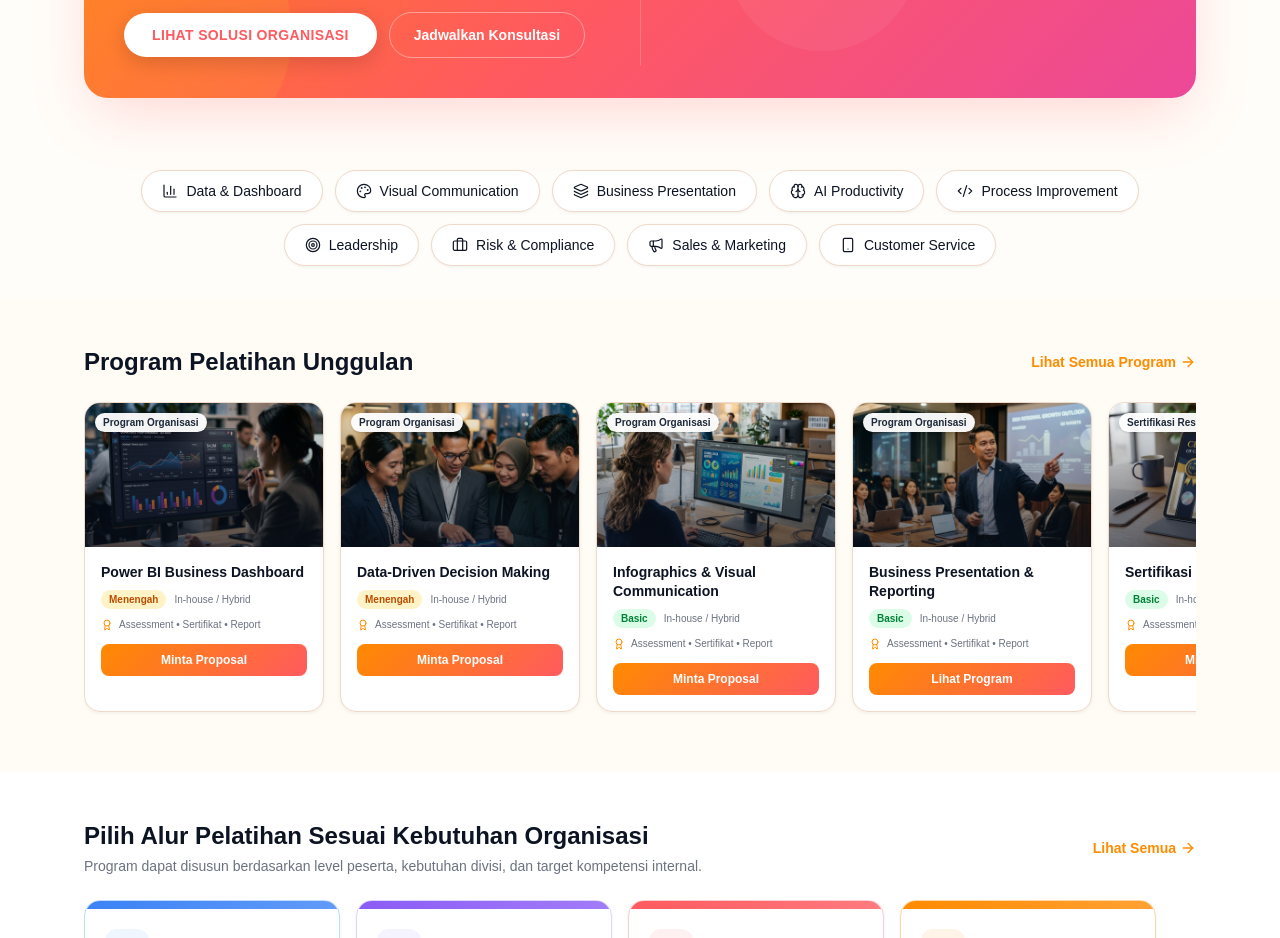
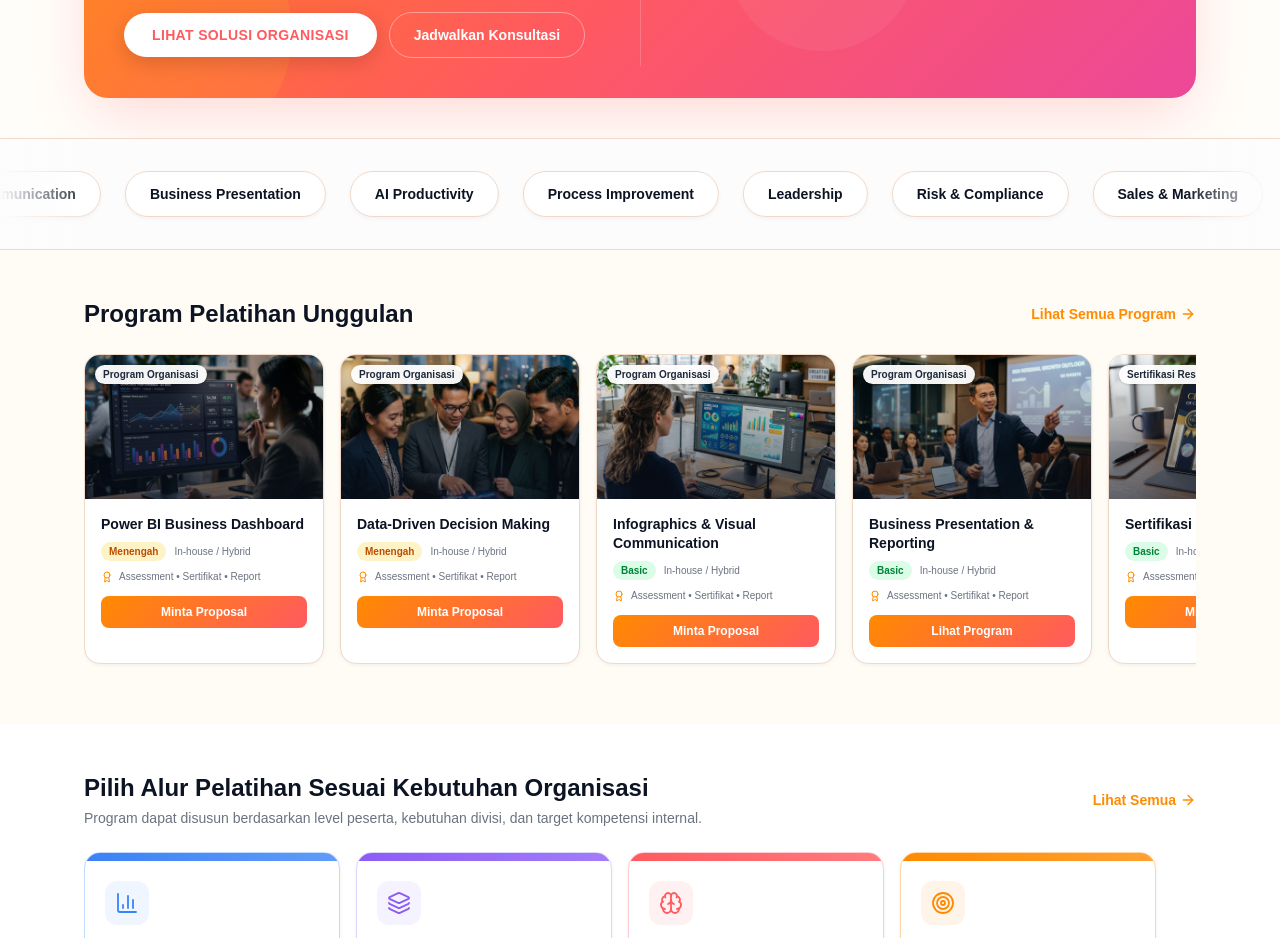
Before and after one commit to adysbgy/skillary-production, a Next.js app: page / in a window 1280 px wide. Shown: the part 1120-2058 px from the top of the page. Built offline with nearby package versions, Linux system fonts and the light colour scheme; no server answers.

Commit message:
feat: convert category chips to continuous running marquee

```diff
--- a/src/app/globals.css
+++ b/src/app/globals.css
@@ -248,6 +248,21 @@
   }
 }
 
+/* --- Marquee --- */
+
+@keyframes marquee {
+  0% { transform: translateX(0); }
+  100% { transform: translateX(-50%); }
+}
+
+.animate-marquee {
+  animation: marquee 40s linear infinite;
+}
+
+.animate-marquee:hover {
+  animation-play-state: paused;
+}
+
 /* --- Hide Scrollbar --- */
 
 .hide-scrollbar {
--- a/src/components/landing/CategoryPillsSection.tsx
+++ b/src/components/landing/CategoryPillsSection.tsx
@@ -1,89 +1,41 @@
 import React from 'react';
 import Link from 'next/link';
 
+const CATEGORIES = [
+  "Data & Dashboard",
+  "Visual Communication",
+  "Business Presentation",
+  "AI Productivity",
+  "Process Improvement",
+  "Leadership",
+  "Risk & Compliance",
+  "Sales & Marketing",
+  "Customer Service"
+];
+
 export const CategoryPillsSection = () => {
   return (
-    <section className="py-8 px-5 max-w-6xl mx-auto">
-<div className="flex flex-wrap gap-3 justify-center">
-<Link href="/program-catalog" className="group flex items-center gap-2 bg-white text-skillary-navy text-sm font-medium px-5 py-2.5 rounded-full shadow-card transition-all duration-200 hover:-translate-y-0.5" style={{'border': '1.5px solid rgb(240, 217, 200)', 'boxShadow': 'rgba(0, 0, 0, 0.06) 0px 1px 3px'}}>
-<svg aria-hidden="true" className="lucide lucide-chart-column w-4 h-4" fill="none" height="24" stroke="currentColor" strokeLinecap="round" strokeLinejoin="round" strokeWidth="1.8" viewBox="0 0 24 24" width="24" xmlns="http://www.w3.org/2000/svg">
-<path d="M3 3v16a2 2 0 0 0 2 2h16" />
-<path d="M18 17V9" />
-<path d="M13 17V5" />
-<path d="M8 17v-3" />
-</svg>
-       Data &amp; Dashboard
-      </Link>
-<Link href="/program-catalog" className="group flex items-center gap-2 bg-white text-skillary-navy text-sm font-medium px-5 py-2.5 rounded-full shadow-card transition-all duration-200 hover:-translate-y-0.5" style={{'border': '1.5px solid rgb(240, 217, 200)', 'boxShadow': 'rgba(0, 0, 0, 0.06) 0px 1px 3px'}}>
-<svg aria-hidden="true" className="lucide lucide-palette w-4 h-4" fill="none" height="24" stroke="currentColor" strokeLinecap="round" strokeLinejoin="round" strokeWidth="1.8" viewBox="0 0 24 24" width="24" xmlns="http://www.w3.org/2000/svg">
-<path d="M12 22a1 1 0 0 1 0-20 10 9 0 0 1 10 9 5 5 0 0 1-5 5h-2.25a1.75 1.75 0 0 0-1.4 2.8l.3.4a1.75 1.75 0 0 1-1.4 2.8z" />
-<circle cx="13.5" cy="6.5" fill="currentColor" r=".5" />
-<circle cx="17.5" cy="10.5" fill="currentColor" r=".5" />
-<circle cx="6.5" cy="12.5" fill="currentColor" r=".5" />
-<circle cx="8.5" cy="7.5" fill="currentColor" r=".5" />
-</svg>
-       Visual Communication
-      </Link>
-<Link href="/program-catalog" className="group flex items-center gap-2 bg-white text-skillary-navy text-sm font-medium px-5 py-2.5 rounded-full shadow-card transition-all duration-200 hover:-translate-y-0.5" style={{'border': '1.5px solid rgb(240, 217, 200)', 'boxShadow': 'rgba(0, 0, 0, 0.06) 0px 1px 3px'}}>
-<svg aria-hidden="true" className="lucide lucide-layers w-4 h-4" fill="none" height="24" stroke="currentColor" strokeLinecap="round" strokeLinejoin="round" strokeWidth="1.8" viewBox="0 0 24 24" width="24" xmlns="http://www.w3.org/2000/svg">
-<path d="M12.83 2.18a2 2 0 0 0-1.66 0L2.6 6.08a1 1 0 0 0 0 1.83l8.58 3.91a2 2 0 0 0 1.66 0l8.58-3.9a1 1 0 0 0 0-1.83z" />
-<path d="M2 12a1 1 0 0 0 .58.91l8.6 3.91a2 2 0 0 0 1.65 0l8.58-3.9A1 1 0 0 0 22 12" />
-<path d="M2 17a1 1 0 0 0 .58.91l8.6 3.91a2 2 0 0 0 1.65 0l8.58-3.9A1 1 0 0 0 22 17" />
-</svg>
-       Business Presentation
-      </Link>
-<Link href="/program-catalog" className="group flex items-center gap-2 bg-white text-skillary-navy text-sm font-medium px-5 py-2.5 rounded-full shadow-card transition-all duration-200 hover:-translate-y-0.5" style={{'border': '1.5px solid rgb(240, 217, 200)', 'boxShadow': 'rgba(0, 0, 0, 0.06) 0px 1px 3px'}}>
-<svg aria-hidden="true" className="lucide lucide-brain w-4 h-4" fill="none" height="24" stroke="currentColor" strokeLinecap="round" strokeLinejoin="round" strokeWidth="1.8" viewBox="0 0 24 24" width="24" xmlns="http://www.w3.org/2000/svg">
-<path d="M12 18V5" />
-<path d="M15 13a4.17 4.17 0 0 1-3-4 4.17 4.17 0 0 1-3 4" />
-<path d="M17.598 6.5A3 3 0 1 0 12 5a3 3 0 1 0-5.598 1.5" />
-<path d="M17.997 5.125a4 4 0 0 1 2.526 5.77" />
-<path d="M18 18a4 4 0 0 0 2-7.464" />
-<path d="M19.967 17.483A4 4 0 1 1 12 18a4 4 0 1 1-7.967-.517" />
-<path d="M6 18a4 4 0 0 1-2-7.464" />
-<path d="M6.003 5.125a4 4 0 0 0-2.526 5.77" />
-</svg>
-       AI Productivity
-      </Link>
-<Link href="/program-catalog" className="group flex items-center gap-2 bg-white text-skillary-navy text-sm font-medium px-5 py-2.5 rounded-full shadow-card transition-all duration-200 hover:-translate-y-0.5" style={{'border': '1.5px solid rgb(240, 217, 200)', 'boxShadow': 'rgba(0, 0, 0, 0.06) 0px 1px 3px'}}>
-<svg aria-hidden="true" className="lucide lucide-code-xml w-4 h-4" fill="none" height="24" stroke="currentColor" strokeLinecap="round" strokeLinejoin="round" strokeWidth="1.8" viewBox="0 0 24 24" width="24" xmlns="http://www.w3.org/2000/svg">
-<path d="m18 16 4-4-4-4" />
-<path d="m6 8-4 4 4 4" />
-<path d="m14.5 4-5 16" />
-</svg>
-       Process Improvement
-      </Link>
-<Link href="/program-catalog" className="group flex items-center gap-2 bg-white text-skillary-navy text-sm font-medium px-5 py-2.5 rounded-full shadow-card transition-all duration-200 hover:-translate-y-0.5" style={{'border': '1.5px solid rgb(240, 217, 200)', 'boxShadow': 'rgba(0, 0, 0, 0.06) 0px 1px 3px'}}>
-<svg aria-hidden="true" className="lucide lucide-target w-4 h-4" fill="none" height="24" stroke="currentColor" strokeLinecap="round" strokeLinejoin="round" strokeWidth="1.8" viewBox="0 0 24 24" width="24" xmlns="http://www.w3.org/2000/svg">
-<circle cx="12" cy="12" r="10" />
-<circle cx="12" cy="12" r="6" />
-<circle cx="12" cy="12" r="2" />
-</svg>
-       Leadership
-      </Link>
-<Link href="/program-catalog" className="group flex items-center gap-2 bg-white text-skillary-navy text-sm font-medium px-5 py-2.5 rounded-full shadow-card transition-all duration-200 hover:-translate-y-0.5" style={{'border': '1.5px solid rgb(240, 217, 200)', 'boxShadow': 'rgba(0, 0, 0, 0.06) 0px 1px 3px'}}>
-<svg aria-hidden="true" className="lucide lucide-briefcase w-4 h-4" fill="none" height="24" stroke="currentColor" strokeLinecap="round" strokeLinejoin="round" strokeWidth="1.8" viewBox="0 0 24 24" width="24" xmlns="http://www.w3.org/2000/svg">
-<path d="M16 20V4a2 2 0 0 0-2-2h-4a2 2 0 0 0-2 2v16" />
-<rect height="14" rx="2" width="20" x="2" y="6" />
-</svg>
-       Risk &amp; Compliance
-      </Link>
-<Link href="/program-catalog" className="group flex items-center gap-2 bg-white text-skillary-navy text-sm font-medium px-5 py-2.5 rounded-full shadow-card transition-all duration-200 hover:-translate-y-0.5" style={{'border': '1.5px solid rgb(240, 217, 200)', 'boxShadow': 'rgba(0, 0, 0, 0.06) 0px 1px 3px'}}>
-<svg aria-hidden="true" className="lucide lucide-megaphone w-4 h-4" fill="none" height="24" stroke="currentColor" strokeLinecap="round" strokeLinejoin="round" strokeWidth="1.8" viewBox="0 0 24 24" width="24" xmlns="http://www.w3.org/2000/svg">
-<path d="M11 6a13 13 0 0 0 8.4-2.8A1 1 0 0 1 21 4v12a1 1 0 0 1-1.6.8A13 13 0 0 0 11 14H5a2 2 0 0 1-2-2V8a2 2 0 0 1 2-2z" />
-<path d="M6 14a12 12 0 0 0 2.4 7.2 2 2 0 0 0 3.2-2.4A8 8 0 0 1 10 14" />
-<path d="M8 6v8" />
-</svg>
-       Sales &amp; Marketing
-      </Link>
-<Link href="/program-catalog" className="group flex items-center gap-2 bg-white text-skillary-navy text-sm font-medium px-5 py-2.5 rounded-full shadow-card transition-all duration-200 hover:-translate-y-0.5" style={{'border': '1.5px solid rgb(240, 217, 200)', 'boxShadow': 'rgba(0, 0, 0, 0.06) 0px 1px 3px'}}>
-<svg aria-hidden="true" className="lucide lucide-smartphone w-4 h-4" fill="none" height="24" stroke="currentColor" strokeLinecap="round" strokeLinejoin="round" strokeWidth="1.8" viewBox="0 0 24 24" width="24" xmlns="http://www.w3.org/2000/svg">
-<rect height="20" rx="2" ry="2" width="14" x="5" y="2" />
-<path d="M12 18h.01" />
-</svg>
-       Customer Service
-      </Link>
-</div>
-</section>
+    <section className="py-6 w-full bg-[#fcfcfc] border-y border-[#f0d9c8] overflow-hidden relative motion-reduce:overflow-x-auto">
+      {/* Fade Masks for smooth entry/exit on desktop */}
+      <div className="absolute top-0 left-0 bottom-0 w-12 md:w-24 bg-gradient-to-r from-[#fcfcfc] to-transparent z-10 pointer-events-none hidden md:block"></div>
+      <div className="absolute top-0 right-0 bottom-0 w-12 md:w-24 bg-gradient-to-l from-[#fcfcfc] to-transparent z-10 pointer-events-none hidden md:block"></div>
+
+      {/* Marquee Track Container */}
+      {/* We use double list to make the loop seamless. motion-reduce will stop animation. */}
+      <div className="flex w-max animate-marquee motion-reduce:animate-none md:hover:[animation-play-state:paused] focus-within:[animation-play-state:paused] py-2 px-4 md:px-0">
+        {[...CATEGORIES, ...CATEGORIES].map((category, index) => (
+          <div
+            key={index}
+            className="flex-shrink-0 mx-2 md:mx-3 bg-white text-skillary-navy text-sm font-semibold px-6 py-3 rounded-full transition-all duration-200 hover:shadow-md cursor-default"
+            style={{
+              border: '1.5px solid rgb(240, 217, 200)',
+              boxShadow: 'rgba(0, 0, 0, 0.04) 0px 2px 4px'
+            }}
+          >
+            {category}
+          </div>
+        ))}
+      </div>
+    </section>
   );
 };
```
